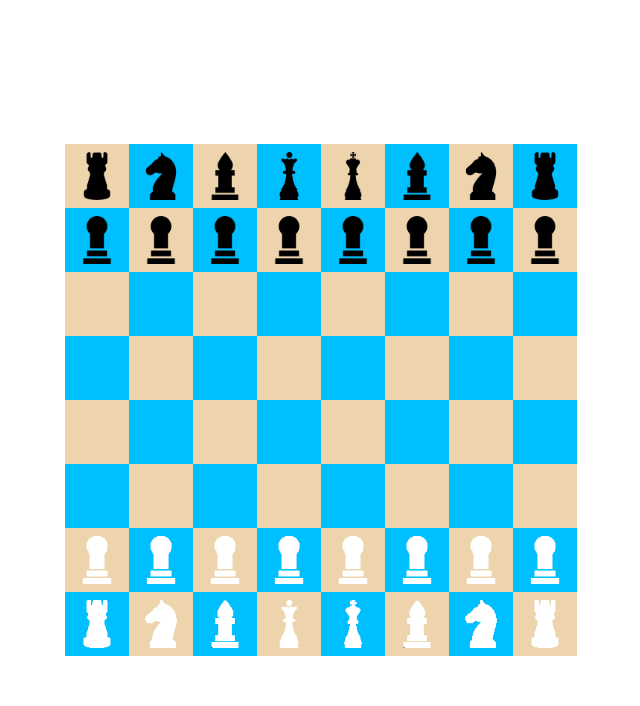
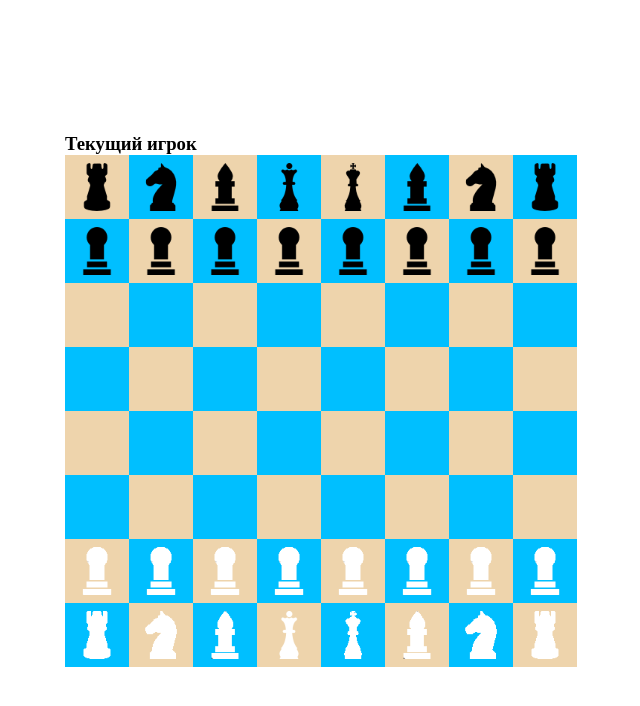
Before and after one commit to DN-37/prjct-chess, a React (Create React App) app: page / in a window 1280 px wide. Shown: the top 706 px of the page, without its empty margins (319-959 px from the left). Built offline with nearby package versions, Linux system fonts and the light colour scheme.

Commit message:
added state for Current player and function swapPlayer

```diff
--- a/src/App.tsx
+++ b/src/App.tsx
@@ -2,12 +2,18 @@
 import './App.css';
 import BoardComponent from './components/BoardComponent';
 import { Board } from './models/Board';
+import { Colors } from './models/Colors';
+import { Player } from './models/Player';
 
 function App() {
   const [board, setBoard] = useState(new Board());
+  const [whitePlayer, setWhitePlayer] = useState(new Player(Colors.WHITE));
+  const [blackPlayer, setBlackPlayer] = useState(new Player(Colors.BLACK));
+  const [currentPlayer, setCurrentPlayer] = useState<Player | null>(null);
 
   useEffect(() => {
     restart()
+    setCurrentPlayer(whitePlayer);
   }, [])
 
   function restart() {
@@ -15,7 +21,10 @@
     newBoard.initCells();
     newBoard.addFigures();
     setBoard(newBoard);
+  }
 
+  function swapPlayer() {
+    setCurrentPlayer(currentPlayer?.color === Colors.WHITE ? blackPlayer : whitePlayer)
   }
 
   return (
@@ -23,6 +32,8 @@
       <BoardComponent
         board={board}
         setBoard={setBoard}
+        currentPlayer={currentPlayer}
+        swapPlayer={swapPlayer}
       />
     </div>
   );
--- a/src/components/BoardComponent.tsx
+++ b/src/components/BoardComponent.tsx
@@ -1,23 +1,29 @@
 import  React, { FC, useEffect, useState } from 'react';
 import { Board } from '../models/Board';
 import { Cell } from '../models/Cell';
+import { Player } from '../models/Player';
 import CellComponent from './CellComponent';
 
 interface BoardProps {
     board: Board;
     setBoard: (board: Board) => void;
+    currentPlayer: Player | null;
+    swapPlayer: () => void;
 }
 
-const BoardComponent: FC<BoardProps> = ({board, setBoard}) => {
+const BoardComponent: FC<BoardProps> = ({board, setBoard, currentPlayer, swapPlayer}) => {
     const[selectedCell, setSelectedCell] = useState<Cell | null>(null);
 
     function click(cell: Cell) {
         if (selectedCell && selectedCell !== cell && selectedCell.figure?.canMove(cell)) {
             selectedCell.moveFigure(cell);
+            swapPlayer();
             setSelectedCell(null);
             updateBoard();
         } else {
+            if (cell.figure?.color === currentPlayer?.color) {
                 setSelectedCell(cell);
+            }
         }
     }
 
@@ -37,6 +43,8 @@
 
 
     return (
+        <div>
+            <h3>Текущий игрок {currentPlayer?.color}</h3>
             <div className='board'>
                 {board.cells.map((row: Cell[], index: number) =>
                 <React.Fragment key={index}>
@@ -51,6 +59,7 @@
                 </React.Fragment>
                 )}
             </div>
+        </div>
     )
 }
 
--- a/src/models/Cell.ts
+++ b/src/models/Cell.ts
@@ -23,6 +23,13 @@
 
     isEmpty(): boolean {
         return this.figure === null;
+    }
+
+    isEnemy(target: Cell): boolean {
+      if (target.figure) {
+        return this.figure?.color !== target.figure.color;
+      }
+      return false;
     }
 
     isEmptyVertical(target: Cell): boolean {
```
Lines whose indentation alone changed are shown as unchanged.
